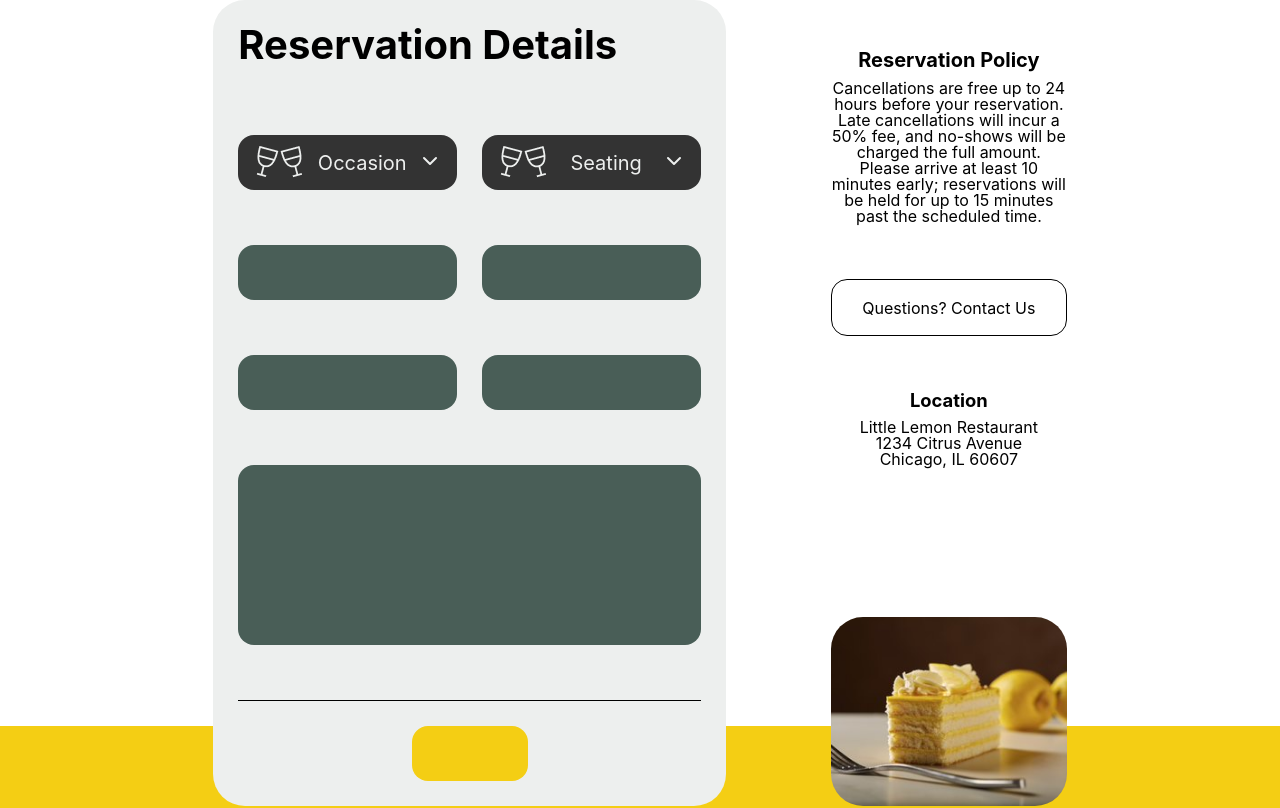
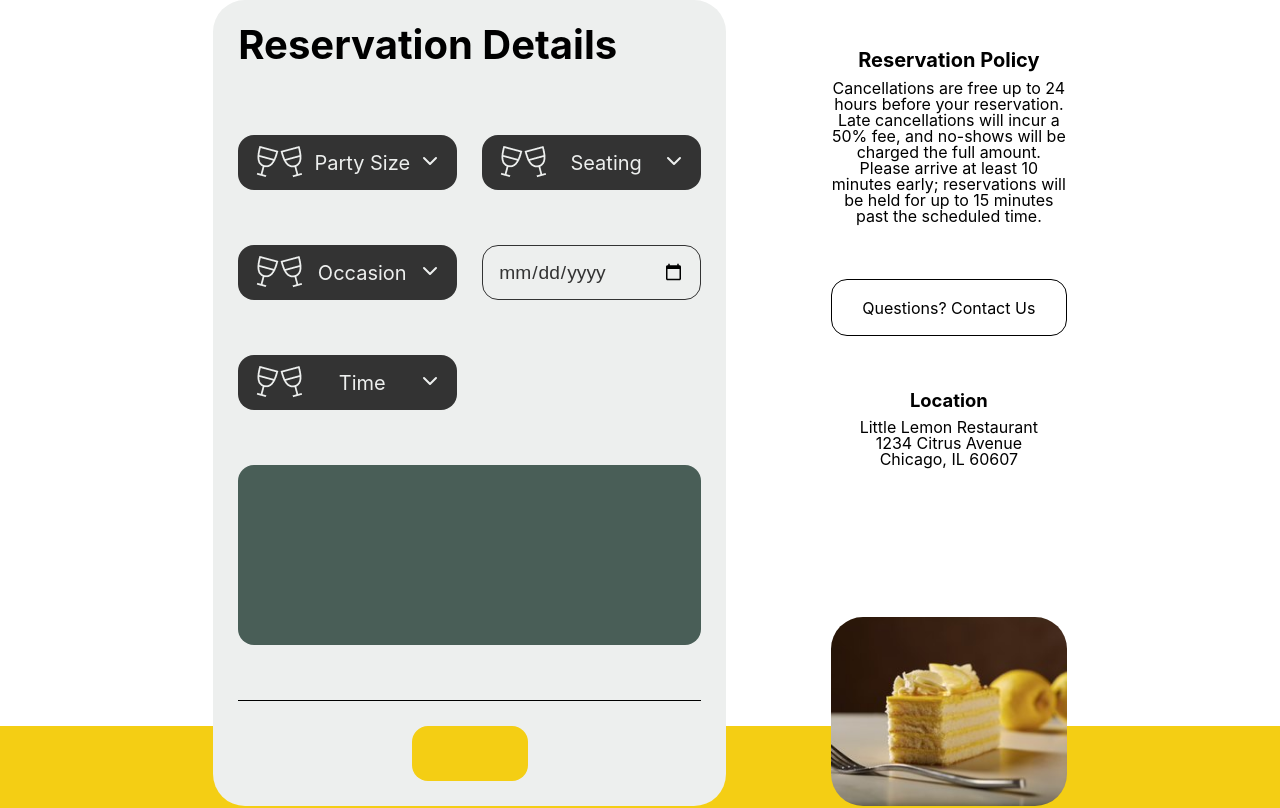
Before and after one commit to BiasWD/LLWebApp, a React (Create React App) app: page /booking in a window 1280 px wide. Shown: the part 580-1388 px from the top of the page. Built offline with nearby package versions, Linux system fonts and the light colour scheme.

Commit message:
miss you

```diff
--- a/package.json
+++ b/package.json
@@ -3,10 +3,14 @@
   "version": "0.1.0",
   "private": true,
   "dependencies": {
+    "@emotion/react": "^11.13.3",
+    "@emotion/styled": "^11.13.0",
+    "@mui/material": "^6.0.2",
     "@tabler/icons-react": "^3.14.0",
     "@testing-library/jest-dom": "^5.17.0",
     "@testing-library/react": "^13.4.0",
     "@testing-library/user-event": "^13.5.0",
+    "dayjs": "^1.11.13",
     "react": "^18.3.1",
     "react-dom": "^18.3.1",
     "react-router-dom": "^6.26.1",
--- a/src/App.css
+++ b/src/App.css
@@ -191,7 +191,34 @@ form {
   margin-top: 15px;
   min-width: 200px;
   border-radius: 16px;
-  background-color: #495E57;
+  background-color: none;
+}
+.date-selection-box{
+  position: relative;
+  display: flex;
+  height: 55px;
+  flex: 1 1 45%;
+  margin-bottom: 15px;
+  margin-top: 15px;
+  min-width: 200px;
+  border-radius: 16px;
+  box-sizing: border-box;
+  border:solid 1px #333333
+}
+
+.date-selection-box input {
+  width: 100%;
+  border-radius: 16px;
+  font-family: Arial, Helvetica, sans-serif;
+  background-color: #41414100;
+  color:#333333;
+  font-size:1.2rem;
+  border: none;
+  padding: 15px;
+}
+.date-selected {
+  border-color:#495E57;
+  background-color: #495e5734;
 }
 .comment-box {
   height: 180px;
--- a/src/Components/FormSelection/Dropdown.css
+++ b/src/Components/FormSelection/Dropdown.css
@@ -17,6 +17,10 @@
     color: #EDEFEE;
     font-size: 1.25rem;
     cursor: pointer;
+  }
+  .selected {
+    color:#EDEFEE;
+    background-color:#495E57;
   }
   .DropdownButton div:first-of-type {
     margin-left: 15px;
--- a/src/Components/FormSelection/Dropdown.js
+++ b/src/Components/FormSelection/Dropdown.js
@@ -1,6 +1,6 @@
 import './Dropdown.css';
 
-function Dropdown( {options, dropdownClose} ){
+function Dropdown( {options, dropdownClose, setSelection} ){
 
     return(
         <div className="Dropdown">
@@ -9,6 +9,7 @@ function Dropdown( {options, dropdownClose} ){
                     key={index}
                     className='DropdownOption'
                     onClick={() => {
+                        setSelection(option);
                         dropdownClose();
                     }}>
                     {option}
--- a/src/Components/FormSelection/DropdownButton.js
+++ b/src/Components/FormSelection/DropdownButton.js
@@ -4,7 +4,7 @@ import { IconChevronDown } from '@tabler/icons-react';
 import { IconChevronUp } from '@tabler/icons-react';
 import React, { useState } from 'react';
 
-function DropdownButton({ image, options, placeholder }) {
+function DropdownButton({ image, options, placeholder, selectedOption, optionSelection }) {
 
     const [isOpen, setIsOpen] = useState(false);
 
@@ -18,13 +18,13 @@ function DropdownButton({ image, options, placeholder }) {
 
     return (
         <div className="DropdownWrapper">
-            <div className="DropdownButton" onClick={toggleDropdown}>
+            <div className={`DropdownButton ${selectedOption ? 'selected' : ''}`} onClick={toggleDropdown}>
                 <div>{image}</div>
-                <div>{placeholder}</div>
+                <div>{selectedOption || placeholder}</div>
                 <div>{isOpen ? <IconChevronUp /> : <IconChevronDown />}</div>
             </div>
             {isOpen && (
-                <Dropdown options={options} dropdownClose={closeDropdown} />
+                <Dropdown options={options} dropdownClose={closeDropdown} setSelection={optionSelection} />
             )
             }
         </div>
--- a/src/Components/Main/Form.js
+++ b/src/Components/Main/Form.js
@@ -1,20 +1,41 @@
 import DropdownButton from "../FormSelection/DropdownButton";
-import OccasionIcon from  "../../images/OccasionIcon.png";
+import OccasionIcon from "../../images/OccasionIcon.png";
+import { useState } from "react";
 
-function Form(){
-    return(
+function Form() {
+
+    const [occasion, setOccasion] = useState("");
+    const [seating, setSeating] = useState("");
+    const [partySize, setPartySize] = useState("");
+    const [date, setDate] = useState("");
+    const [time, setTime] = useState("");
+
+    const [availableTimes, setavailableTimes] = useState(["10:00 AM", "11:00 AM", "12:00 PM",
+        "1:00 PM", "2:00 PM", "3:00 PM",
+        "4:00 PM", "5:00 PM", "6:00 PM", "7:00 PM"]);
+
+    return (
         <form>
             <h3>Reservation Details</h3>
-                <div className='form-container'>
-                    <DropdownButton image={<img src={OccasionIcon} />} options={["Anniversary", "Birthday", "Engagement"]} placeholder="Occasion"/>
-                    <DropdownButton image={<img src={OccasionIcon} />} options={["Indoor", "Outdoor", "Any"]} placeholder="Seating"/>
-                    <div className='input-box'></div>
-                    <div className='input-box'></div>
-                    <div className='input-box'></div>
-                    <div className='input-box'></div>
-                    <div className='comment-box'></div>
+            <div className='form-container'>
+                <DropdownButton image={<img src={OccasionIcon} />} options={[1, 2, 3, 4, 5, 6, 7, 8]} placeholder="Party Size" selectedOption={partySize} optionSelection={setPartySize} />
+                <DropdownButton image={<img src={OccasionIcon} />} options={["Indoor", "Outdoor", "Any"]} placeholder="Seating" selectedOption={seating} optionSelection={setSeating} />
+                <DropdownButton image={<img src={OccasionIcon} />} options={["Anniversary", "Birthday", "Engagement", "None"]} placeholder="Occasion" selectedOption={occasion} optionSelection={setOccasion} />
+                <div className={`date-selection-box ${date ? 'date-selected' : ''}`}>
+                    <input
+                        type="date"
+                        id="date"
+                        name="date"
+                        value={date}
+                        onChange={(e) => setDate(e.target.value)}
+                    >
+                    </input>
                 </div>
-                <div className='next-box'></div>
+                <DropdownButton image={<img src={OccasionIcon} />} options={date ? availableTimes : ["Select a Date"]} placeholder="Time" selectedOption={time} optionSelection={setTime} />
+                <div className='input-box'></div>
+                <div className='comment-box'></div>
+            </div>
+            <div className='next-box'></div>
         </form>
     )
 }
```
Also changed, not shown: 1 other file (tests, documents, lock files or other folders).
